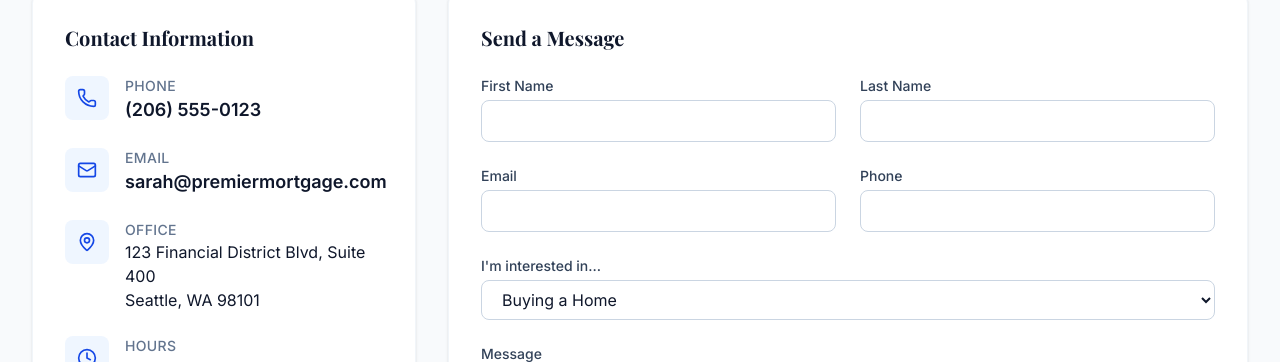
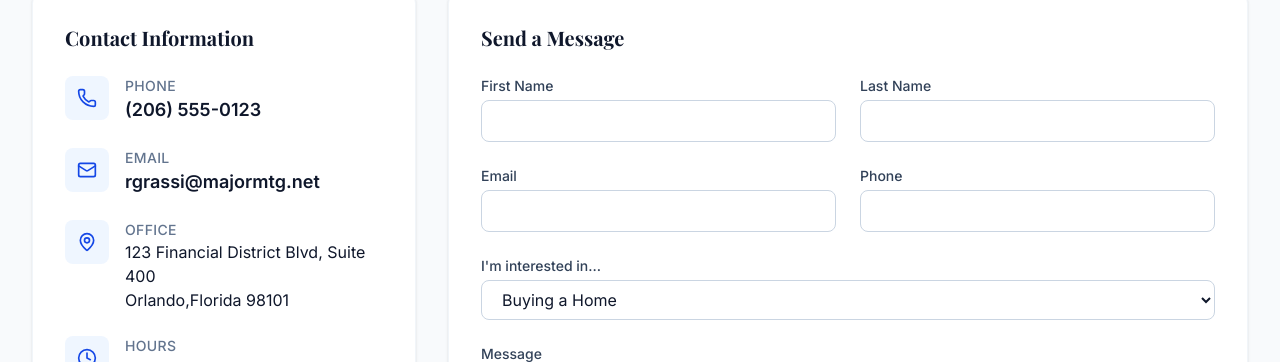
Before and after one commit to astraluxeindustries/rick-grassi, a React (Vite) app in the folder premium-mortgage-officer/: page / in a window 1280 px wide. Shown: the part 5524-5886 px from the top of the page. Built offline with nearby package versions, Linux system fonts and the light colour scheme; a web font is replaced by a local one.

Commit message:
Update Contact.tsx

```diff
--- a/premium-mortgage-officer/src/components/Contact.tsx
+++ b/premium-mortgage-officer/src/components/Contact.tsx
@@ -38,8 +38,8 @@ export const Contact = () => {
                 </div>
                 <div>
                   <p className="text-sm text-slate-500 font-medium uppercase tracking-wide">Email</p>
-                  <a href="mailto:sarah@premiermortgage.com" className="text-lg font-semibold text-slate-900 hover:text-blue-700 transition-colors">
-                    sarah@premiermortgage.com
+                  <a href="mailto:rgrassi@majormtg.net" className="text-lg font-semibold text-slate-900 hover:text-blue-700 transition-colors">
+                    rgrassi@majormtg.net
                   </a>
                 </div>
               </div>
@@ -52,7 +52,7 @@ export const Contact = () => {
                   <p className="text-sm text-slate-500 font-medium uppercase tracking-wide">Office</p>
                   <p className="text-slate-900">
                     123 Financial District Blvd, Suite 400<br />
-                    Seattle, WA 98101
+                    Orlando,Florida 98101
                   </p>
                 </div>
               </div>
```
